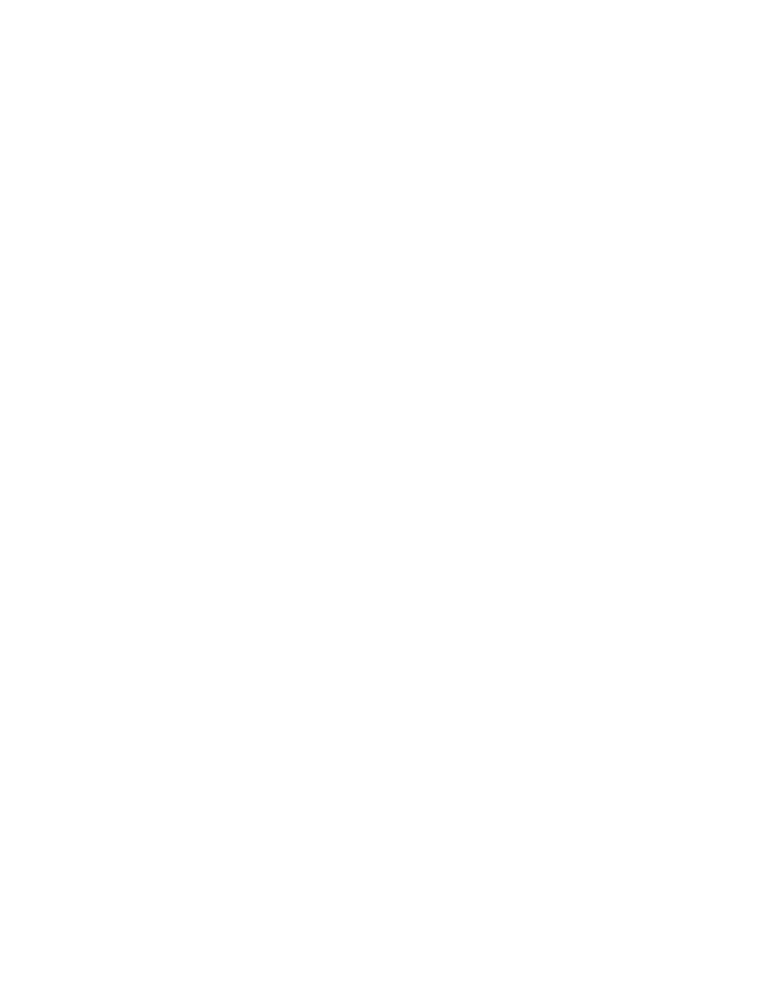
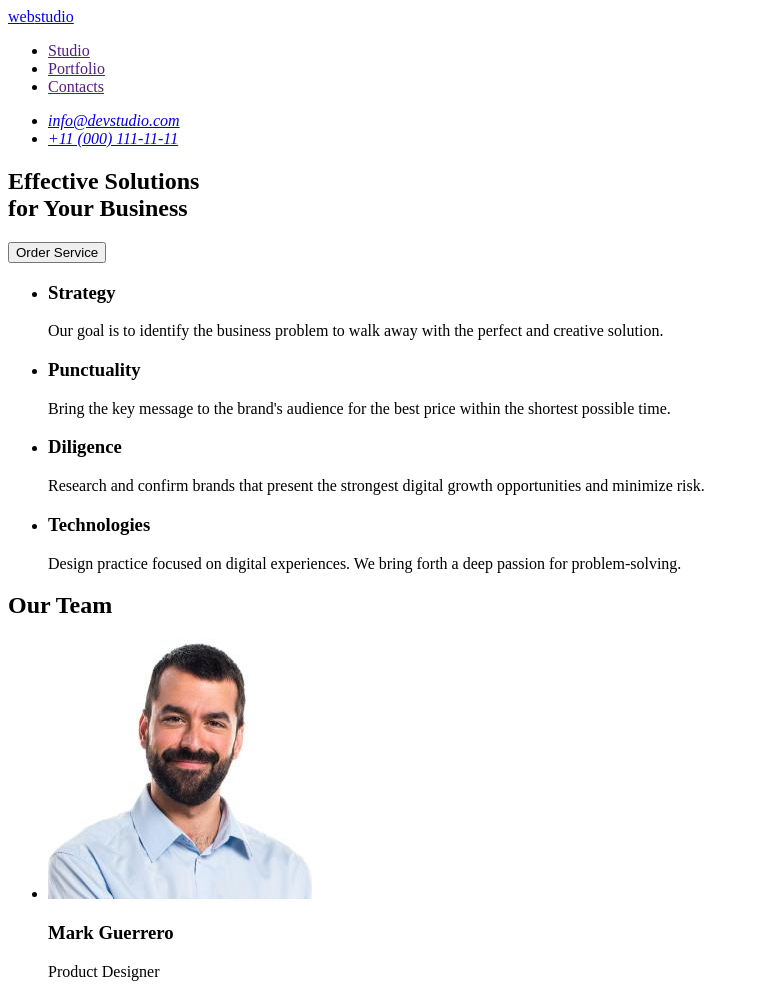
Before and after one commit to scion4581/goit-markup-hm-01, a plain HTML site: page index.html in a window 1280 px wide. Shown: the top 984 px of the page, without its empty margins (0-759 px from the left). Before the commit the page ends 800 px from the top, so only its background shows below. Drawn offline with Linux system fonts and the light colour scheme.

Commit message:
homework-01

```diff
--- a/index.html
+++ b/index.html
@@ -5,5 +5,84 @@
     <meta name="viewport" content="width=device-width, initial-scale=1.0" />
     <title>Web studio</title>
   </head>
-  <body></body>
+  <body>
+    <header>
+        <nav>
+          <a href="/index.html"><span>web</span>studio</a>
+          <ul>
+            <li><a href="">Studio</a></li>
+            <li><a href="">Portfolio</a></li>
+            <li><a href="">Contacts</a></li>
+          </ul>
+        </nav>
+        <address>
+          <ul>
+            <li><a href="mailto:info@devstudio.com">info@devstudio.com</a></li>
+            <li><a href="tel:+11 (000) 111-11-11">+11 (000) 111-11-11</a></li>
+          </ul>
+        </address>
+    </header>
+    <main>
+      <!-- HERO SECTION -->
+      <section>
+        <h1>
+            Effective Solutions <br>
+            for Your Business
+         </h1>
+         <button type="button">Order Service</button>
+      </section>
+      <!-- FEATURES -->
+      <section>
+        <h2 style="display: none;">Features</h2>
+        <ul>
+          <li>
+            <h3>Strategy</h3>
+            <p>Our goal is to identify the business problem to walk away with the perfect and creative solution. </p>
+          </li>
+          <li>
+            <h3>Punctuality</h3>
+            <p>Bring the key message to the brand's audience for the best price within the shortest possible time.</p>
+          </li>
+          <li>
+            <h3>Diligence</h3>
+            <p>Research and confirm brands that present the strongest digital growth opportunities and minimize risk.</p>
+          </li>
+          <li>
+            <h3>Technologies</h3>
+            <p>Design practice focused on digital experiences. We bring forth a deep passion for problem-solving.</p>
+          </li>
+        </ul>
+      </section>
+      <!-- OUR TEAM -->
+      <section>
+        <h2>Our Team</h2>
+        <ul>
+          <li>
+            <img width="264" height="260" src="./images/our_team/product_designer.jpeg" alt="Product Designer">
+            <h3>Mark Guerrero</h3>
+            <p>Product Designer</p>
+          </li>
+          <li>
+            <img width="264" height="260" src="./images/our_team/front_developer.jpeg" alt="Frontend Developer">
+            <h3>Tom Ford</h3>
+            <p>Frontend Developer</p>
+          </li>
+          <li>
+            <img width="264" height="260" src="./images/our_team/marketing.jpeg" alt="Marketing">
+            <h3>Camila Garcia</h3>
+            <p>Marketing</p>
+          </li>
+          <li>
+            <img width="264" height="260" src="./images/our_team/ui_designer.jpeg" alt="UI Designer">
+            <h3>Daniel Wilson</h3>
+            <p>UI Designer</p>
+          </li>
+        </ul>
+      </section>
+    </main>
+    <footer>
+        <h2><span>web</span>studio</h2>
+        <p>Increase the flow of customers and sales for your business with digital marketing &amp; growth solutions.</p>
+    </footer>
+  </body>
 </html>
```
Also changed, not shown: images/our_team/front_developer.jpeg (added), images/our_team/marketing.jpeg (added), images/our_team/product_designer.jpeg (added), images/our_team/ui_designer.jpeg (added), 2 other files.
